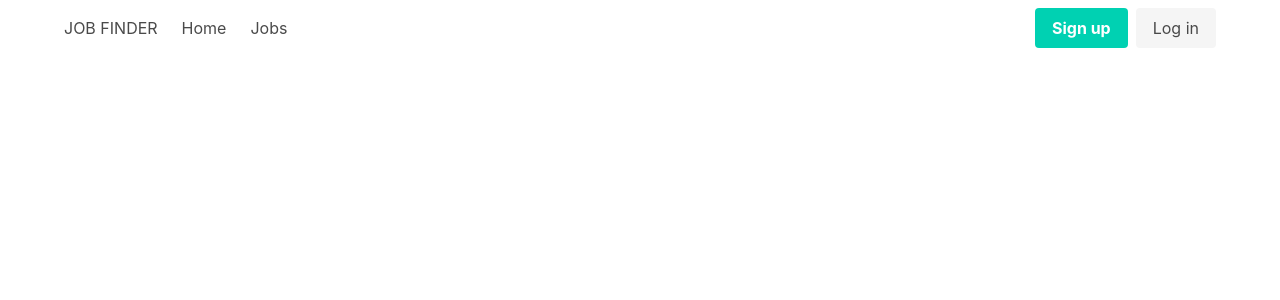
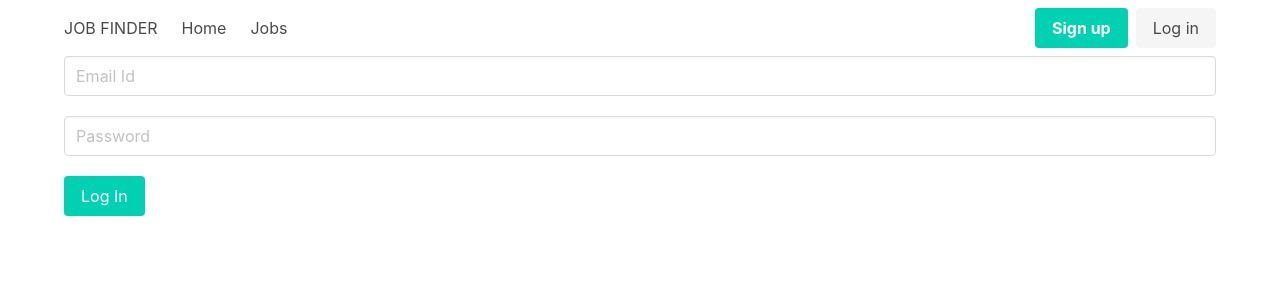
Before and after one commit to raaghavendrahm/Job-Finder-React, a React (Create React App) app: page /login in a window 1280 px wide. Shown: the top 300 px of the page. Built offline with nearby package versions, Linux system fonts and the light colour scheme.

Commit message:
LogIn page is created and routed in App.

```diff
--- a/src/App.js
+++ b/src/App.js
@@ -3,6 +3,7 @@ import Home from './pages/Home';
 import Jobs from './pages/Jobs';
 import Navbar from './components/Navbar';
 import SignUp from './pages/SignUp';
+import LogIn from './pages/LogIn';
 
 function App() {
   return (
@@ -14,6 +15,7 @@ function App() {
           <Route path="/" component={Home} exact></Route>
           <Route path="/jobs" component={Jobs} exact></Route>
           <Route path="/signup" component={SignUp} exact></Route>
+          <Route path="/login" component={LogIn} exact></Route>
         </Switch>
       </Router>
     </div>
--- /dev/null
+++ b/src/pages/LogIn.js
@@ -0,0 +1,21 @@
+const LogIn = () => {
+  // On Log In
+  const onLogIn = () => {
+    console.log('Logged In Successfully!');
+  };
+
+  return (
+    <div className="log-in">
+      <form>
+        <input className="input" type="email" placeholder="Email Id" required />
+        <input className="input" type="text" placeholder="Password" required />
+
+        <button className="button is-primary" onClick={onLogIn}>
+          Log In
+        </button>
+      </form>
+    </div>
+  );
+};
+
+export default LogIn;
--- a/src/pages/SignUp.js
+++ b/src/pages/SignUp.js
@@ -1,5 +1,3 @@
-import React from 'react';
-
 const SignUp = () => {
   // On Sign Up
   const onSignUp = () => {
```
